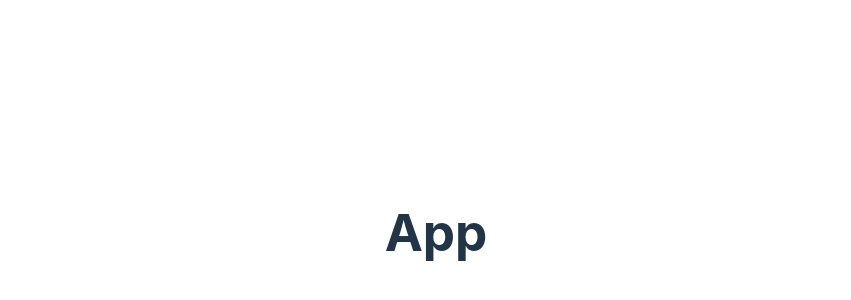
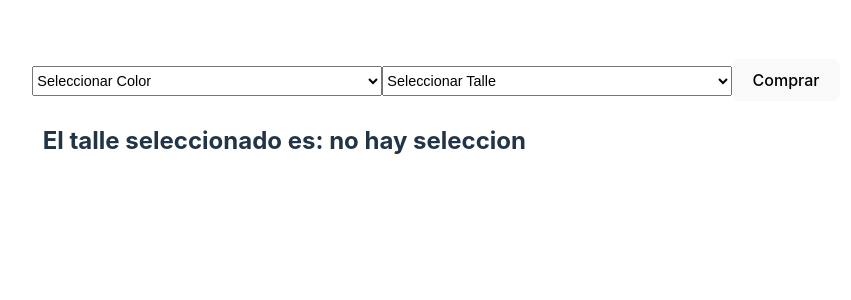
Before and after one commit to jorgeduje/front-III-camada-6, a React (Vite) app: page / in a window 1280 px wide. Shown: the part 168-468 px from the top of the page, without its empty margins (204-1055 px from the left). Built offline with nearby package versions, Linux system fonts and the light colour scheme.

Commit message:
se trabajo con select

```diff
--- a/src/App.jsx
+++ b/src/App.jsx
@@ -1,11 +1,12 @@
 
 import './App.css'
+import Select from './Select/Select'
 
 function App() {
 
   return (
     <div className="App">
-      <h1>App</h1>
+      <Select />
     </div>
   )
 }
--- /dev/null
+++ b/src/Select/Select.jsx
@@ -0,0 +1,89 @@
+import { useState } from "react";
+
+const Select = () => {
+  const [color, setColor] = useState("");
+  const [talle, setTalle] = useState("no hay seleccion");
+
+  const colores = ["crimson", "yellow", "steelblue", "green"];
+  const talles = [36, 37, 38, 41, 42];
+
+  const handleSubmit = (e) => {
+    e.preventDefault();
+
+    const data = {
+      name: "nike",
+      price: 200,
+      quantity: 1,
+      color,
+      talle,
+    };
+
+    // pegarle al endpoint de comprar producto
+    console.log( data )
+    alert("gracias por su compra")
+  };
+
+  return (
+    <div>
+      <form onSubmit={handleSubmit}>
+        <select
+          style={{
+            width: "350px",
+            height: "30px",
+            fontSize: "0.9rem",
+          }}
+          value={color}
+          onChange={(e) => setColor(e.target.value)}
+        >
+          <option value="" default>
+            Seleccionar Color
+          </option>
+
+          {colores.map((color) => {
+            return (
+              <option value={color} key={color}>
+                {color}
+              </option>
+            );
+          })}
+        </select>
+
+        <select
+          style={{
+            width: "350px",
+            height: "30px",
+            fontSize: "0.9rem",
+          }}
+          value={talle}
+          onChange={(e) => setTalle(e.target.value)}
+        >
+          <option value={talle} default disabled>
+            Seleccionar Talle
+          </option>
+          {talles.map((talle) => {
+            return (
+              <option value={talle} key={talle}>
+                {talle}
+              </option>
+            );
+          })}
+        </select>
+
+        <button type="submit">Comprar</button>
+      </form>
+
+      <div
+        style={{
+          width: "500px",
+          height: "300px",
+          border: "2px solid white",
+          backgroundColor: color,
+        }}
+      >
+        <h2>El talle seleccionado es: {talle}</h2>
+      </div>
+    </div>
+  );
+};
+
+export default Select;
```
